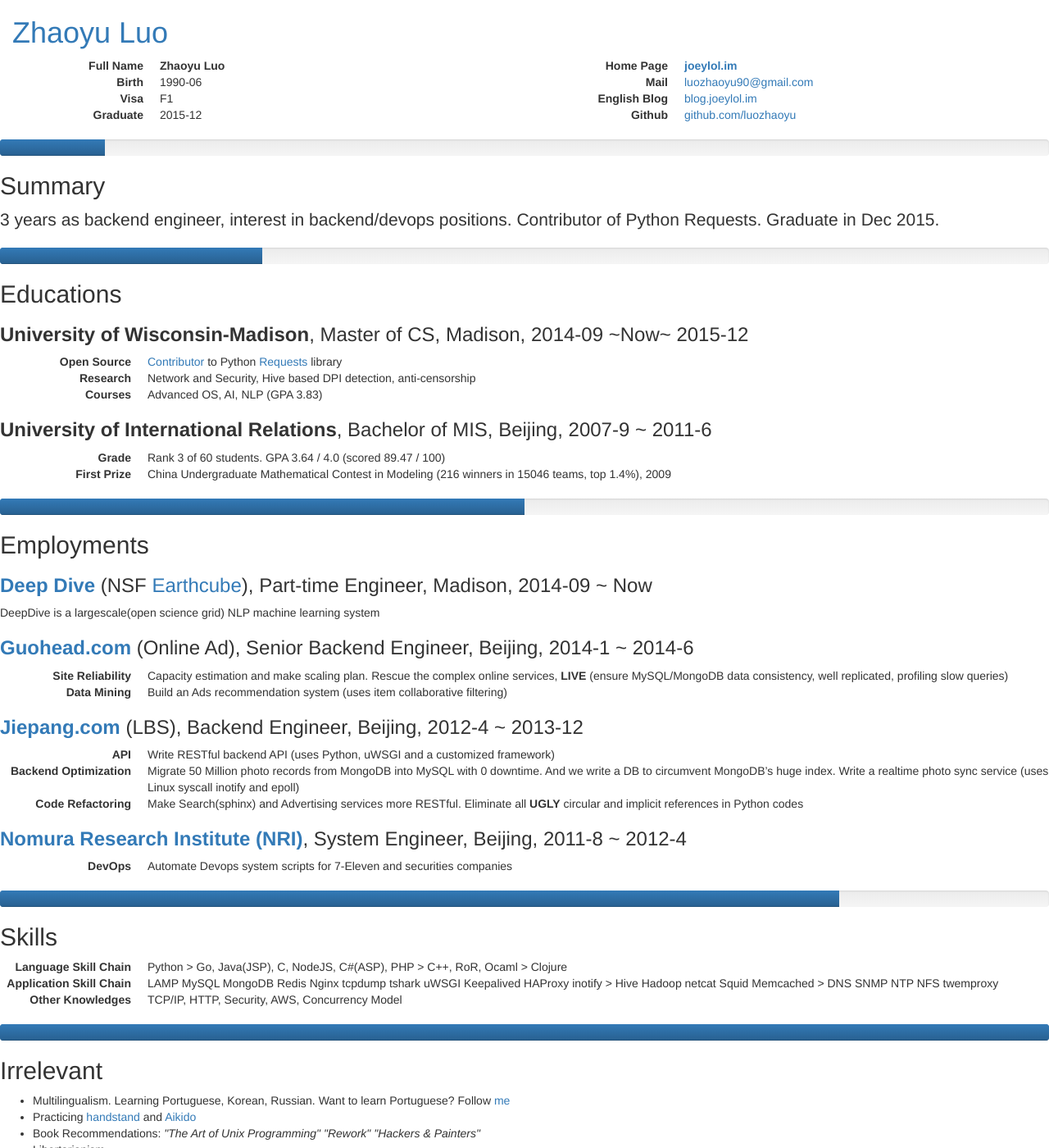
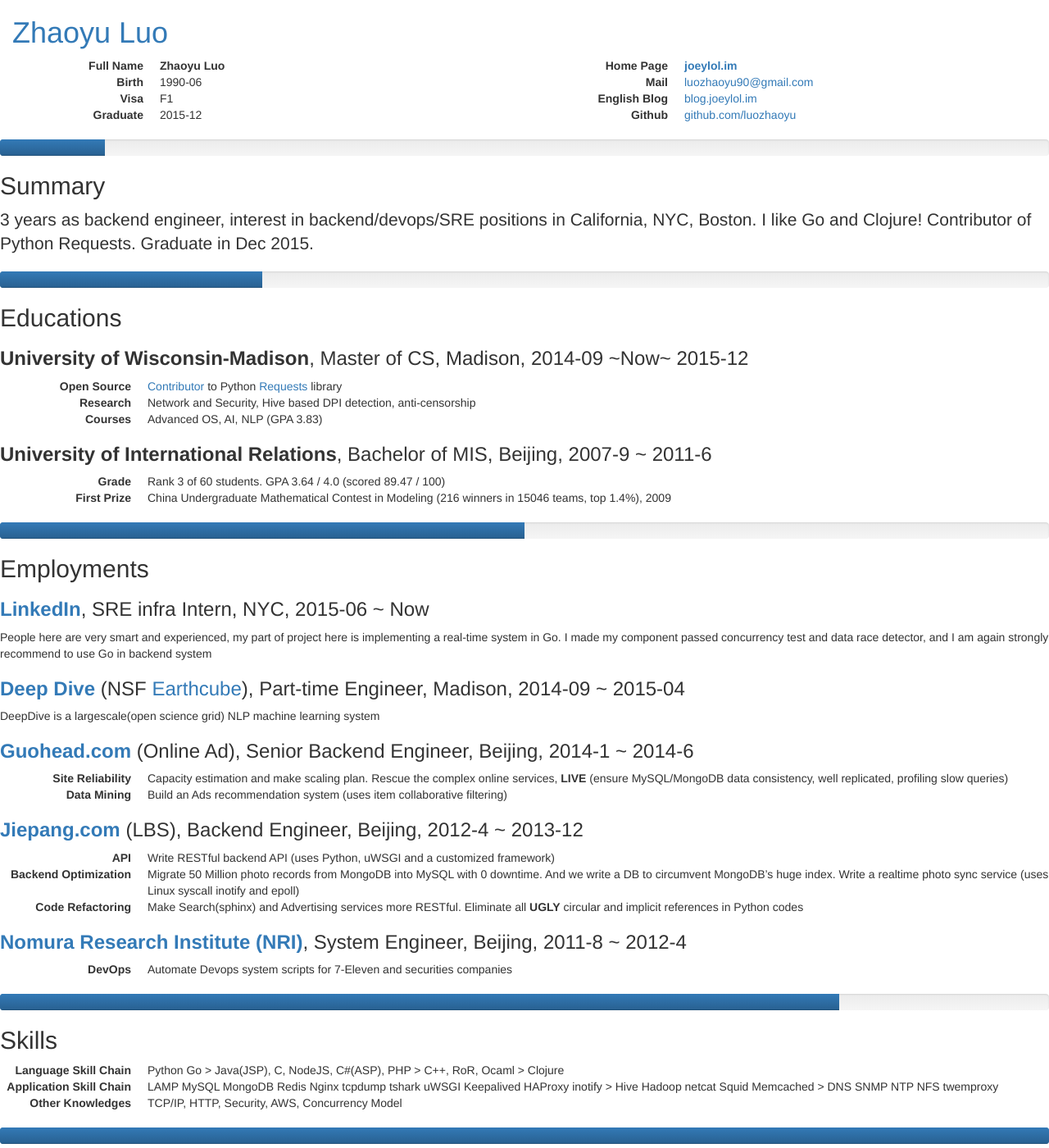
Before and after one commit to luozhaoyu/luozhaoyu.github.io, a Jekyll site: the page resume.html, which Jekyll copies as it is, in a window 1280 px wide and 1400 px high. Shown: the whole window at 82% size. Built offline with Jekyll 4.4.1, drawn with Linux system fonts in a browser that asks for light colours; nearby versions of some CDN libraries; Markdown is read by kramdown in place of the engine named in the settings.

Commit message:
add linkedin internship

```diff
--- a/resume.html
+++ b/resume.html
@@ -69,7 +69,7 @@
         <div class="row">
             <div class="progress"><div class="progress-bar" style="width: 10%"></div></div>
             <h2>Summary</h2>
-            <p class="lead">3 years as backend engineer, interest in backend/devops positions. Contributor of Python Requests. Graduate in Dec 2015.<p>
+            <p class="lead">3 years as backend engineer, interest in backend/devops/SRE positions in California, NYC, Boston. I like Go and Clojure! Contributor of Python Requests. Graduate in Dec 2015.<p>
         </div>
 
         <div class="row">
@@ -92,8 +92,11 @@
         <div class="row">
             <div class="progress"><div class="progress-bar" style="width: 50%"></div></div>
             <h2>Employments</h2>
+                <h3><strong><a href="https://www.linkedin.com/in/luozhaoyu">LinkedIn</a></strong>, SRE infra Intern, NYC, 2015-06 ~ Now</h3>
+                People here are very smart and experienced, my part of project here is implementing a real-time system in Go.
+                I made my component passed concurrency test and data race detector, and I am again strongly recommend to use Go in backend system
                 <h3><strong><a href="http://deepdive.stanford.edu/">Deep Dive</a></strong>
-                (NSF <a href="http://www.nsf.gov/geo/earthcube/">Earthcube</a>), Part-time Engineer, Madison, 2014-09 ~ Now</h3>
+                (NSF <a href="http://www.nsf.gov/geo/earthcube/">Earthcube</a>), Part-time Engineer, Madison, 2014-09 ~ 2015-04</h3>
                 DeepDive is a large­scale(open science grid) NLP machine learning system
                 <h3><strong><a href="http://guohead.com">Guohead.com</a></strong>
                 (Online Ad), Senior Backend Engineer, Beijing, 2014-1 ~ 2014-6</h3>
@@ -117,7 +120,7 @@
             <div class="progress"><div class="progress-bar" style="width: 80%"></div></div>
             <h2>Skills</h2>
             <dl class="dl-horizontal">
-                <dt>Language Skill Chain</dt><dd>Python > Go, Java(JSP), C, NodeJS, C#(ASP), PHP > C++, RoR, Ocaml > Clojure
+                <dt>Language Skill Chain</dt><dd>Python Go > Java(JSP), C, NodeJS, C#(ASP), PHP > C++, RoR, Ocaml > Clojure
                 </dd>
                 <dt>Application Skill Chain</dt>
                 <dd>
```
